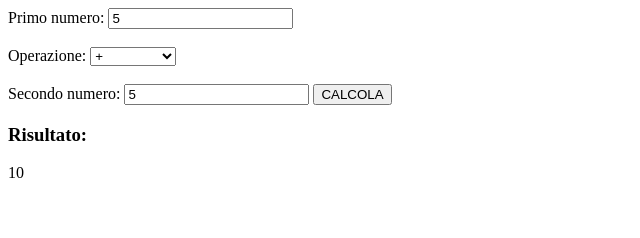
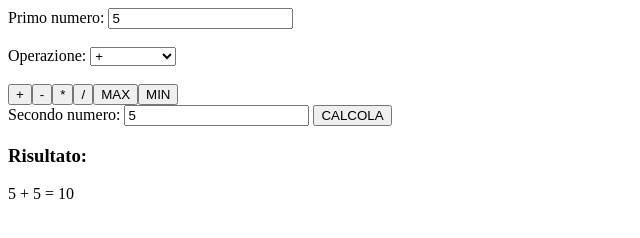
Before and after one commit to ChristianValsecchi/Calc_v3, a plain HTML site: page index.html in a window 1280 px wide. Both pictures are taken after typing "5", "5" into the empty fields and a click on the button "CALCOLA". Shown: the whole page, without its empty margins (0-640 px from the left). Drawn offline with Linux system fonts and the light colour scheme.

Commit message:
calcolatrice 3 verA (madonne tirate: 81374912873)

```diff
--- a/calc_v3.js
+++ b/calc_v3.js
@@ -4,6 +4,9 @@ const calcolBtn = document.getElementById("calcolaBtn")
 
 const op = document.getElementById("operation");
 const resElem = document.getElementById("result")
+const message = document.getElementById("messaggio")
+
+const contenitori = document.getElementsByClassName("contenitore")
 
 let interval
 
@@ -17,26 +20,67 @@ const operations = {
         if (b === 0) throw new Error("Denominator is zero.");
         return a / b
     },
-    '**': (a,b) => a ** b,
-    '%': (a,b) => {
-        if (b === 0) throw new Error("Denominator is zero.");
-        return a % b
-    },
     'MAX': (a,b) => a > b ? a:b,
     'MIN': (a,b) => a < b ? a:b,
-    'AVG': (a,b) => Math.AVG(a,b),
+}
+
+//4
+const regole = [
+    function notUndef(a,b) {return a!==undefined && b!==undefined},
+    function tooBig(a,b) {return a<1000 && b<1000},
+    function isSatanic(a,b) {return a!==666 && b!==666}
+]
+
+//3
+function scegliOperazione(simbolo) {
+    let f = operations[simbolo]
+    if (!f) throw new Error("Operazione non supportata: "+simbolo)
+        return f
+}
+
+function compute (f,a,b) {return f(a,b)}
+
+//4
+function valida(regole, t1, t2) {
+    for (let i=0; i<regole.length; i++) {
+        const r = regole[i]
+        if (!r(t1,t2)) throw new Error("Regola violata: "+ r.name)
+        }
+}
+
+//5
+function perOperazione(simbolo) {
+    return function () {
+        const a = Number(n1Elem.value)
+        const b = Number(n2Elem.value)
+
+        message.textContent = ""
+        try {
+            const f = scegliOperazione(simbolo)
+            resElem.textContent = formatta(a, simbolo, b, compute(f, a, b))
+        } catch (err) {
+            resElem.textContent = ""
+            message.textContent = "Errore: " + err.message
+        }
+    }
 }
 
 
-function compute (f,a,b) {return f(a,b)}
+//5 creo bottoni
+for (const simbolo in operations) {
+    const bottone = document.createElement("button")
+    bottone.textContent = simbolo
+    bottone.addEventListener("click", perOperazione(simbolo))
+    contenitori[0].appendChild(bottone)
+}
+
+//6
+function formatta(a,s,b,r) {
+    return `${a} ${s} ${b} = ${r}`
+}
+
+
 
 calcolBtn.addEventListener ("click", function () {
-    const a = Number(n1Elem.value)
-    const b = Number(n2Elem.value)
-    try {
-        const res = compute(operations[op.value], a, b)
-        resElem.textContent = res
-    } catch (err) {
-        resElem.textContent = err.message
-    }
+    perOperazione(op.value)()
 })
--- a/index.html
+++ b/index.html
@@ -28,6 +28,8 @@
     </label>
     <br><br>
 
+    <div class="contenitore"></div>
+
     <label for="n2">Secondo numero: <input type="number" id="n2"></label>
     <button type="submit" id="calcolaBtn">CALCOLA</button>
     <br>
```
